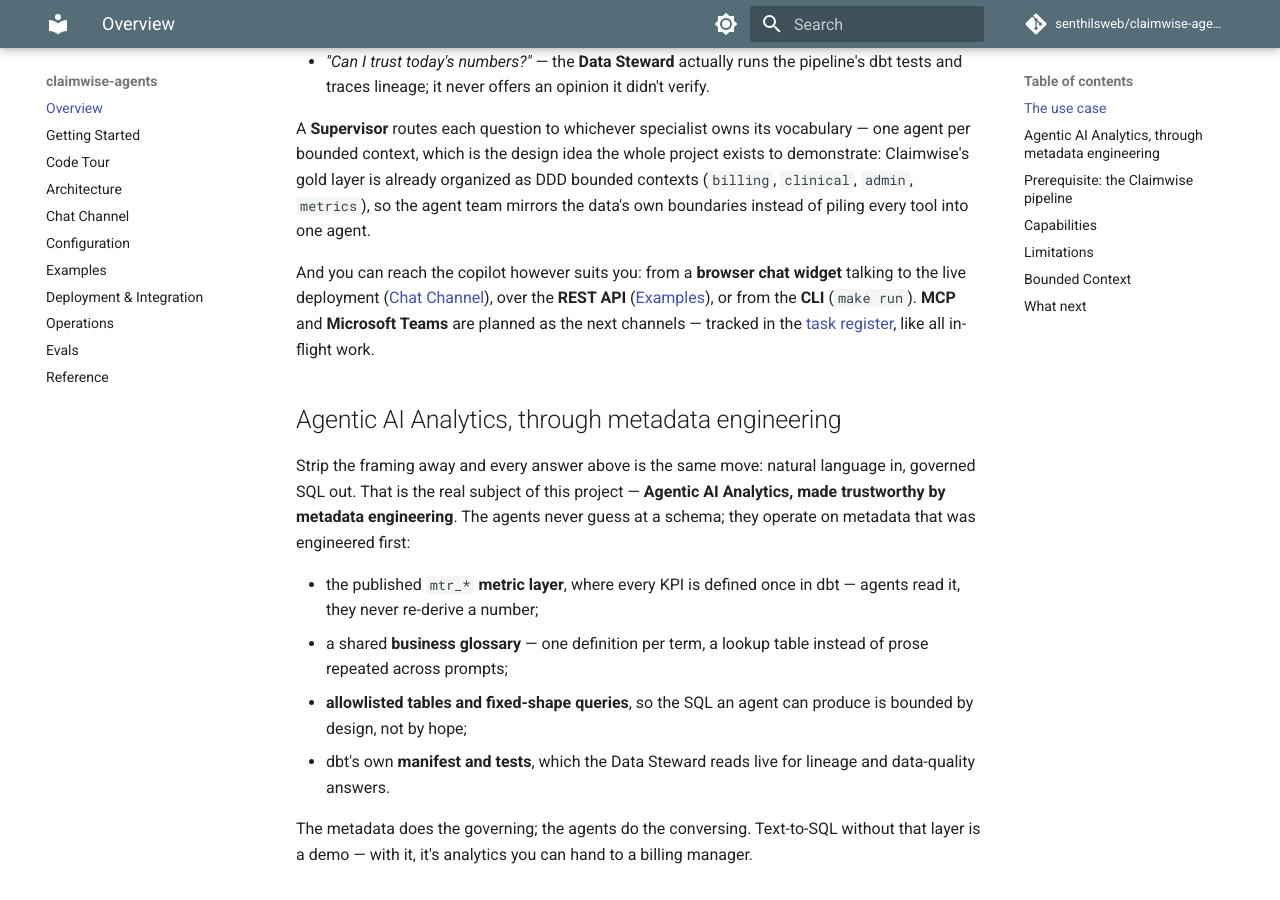
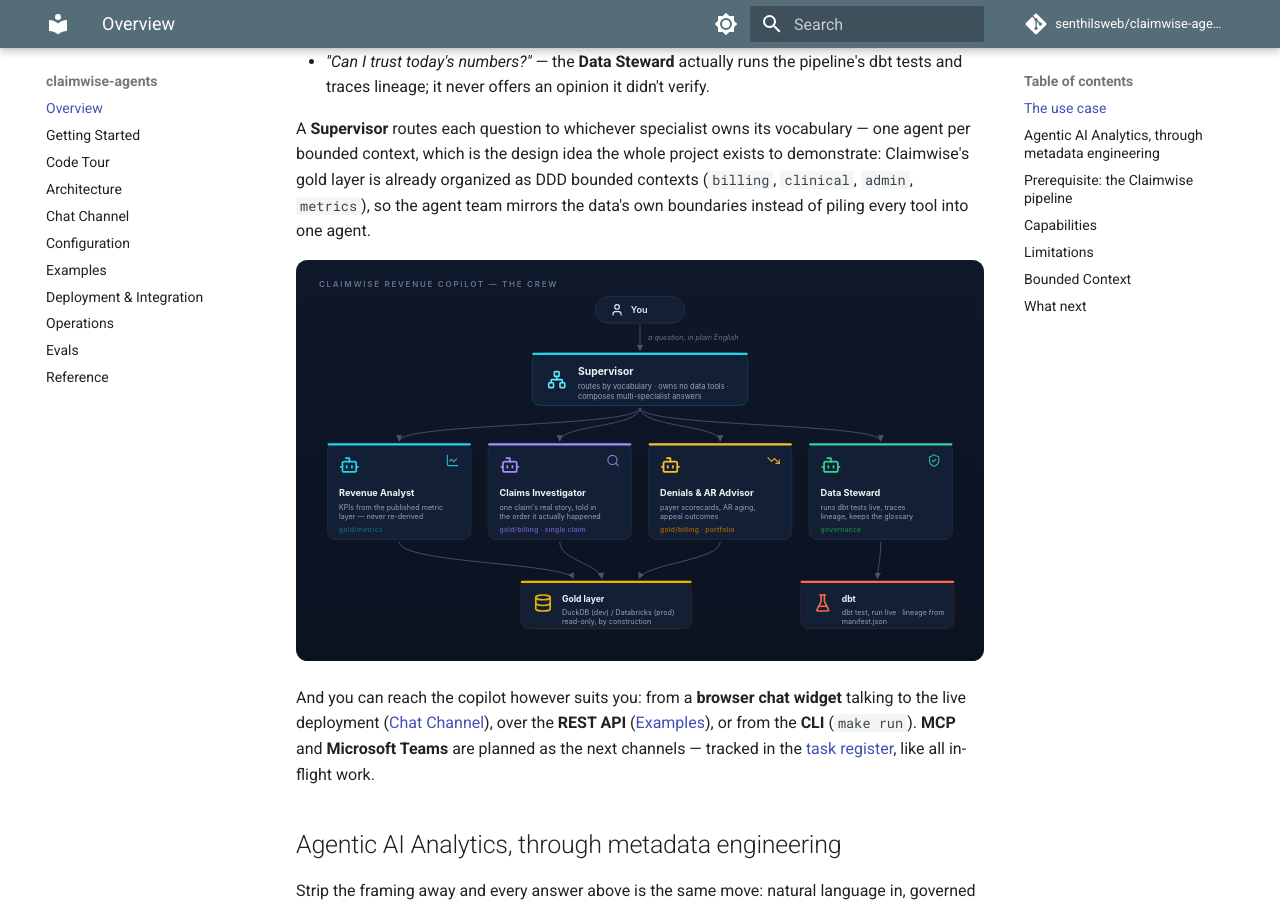
Before and after one commit to senthilsweb/claimwise-agents, an MkDocs documentation site: the page built from docs/index.md, in a window 1280 px wide and 900 px high, scrolled down 849 px. Built offline with MkDocs 1.6.1 and Material for MkDocs 9.7.7, drawn with Linux system fonts in a browser that asks for light colours; comment, search, counter and statistics services are not loaded.

Commit message:
Overview: hand-crafted SVG crew diagram with color-coded bot icons
What mermaid couldn't do (Material sanitizes icon labels), a
self-contained SVG can: dark-navy panel, Lucide-style stroke icons,
one accent color per specialist (cyan analyst, violet investigator,
amber advisor, emerald steward) each with a role badge, supervisor,
gold layer, and dbt. Embedded where the story introduces the crew.

Co-Authored-By: Claude Fable 5 <noreply@anthropic.com>
Claude-Session: https://claude.ai/code/session_014vEt7yCiZkcefMparxpTB2

```diff
--- a/docs/index.md
+++ b/docs/index.md
@@ -46,6 +46,8 @@ whole project exists to demonstrate: Claimwise's gold layer is already
 organized as DDD bounded contexts (`billing`, `clinical`, `admin`,
 `metrics`), so the agent team mirrors the data's own boundaries instead
 of piling every tool into one agent.
+
+![The Revenue Copilot crew — one Supervisor routing to four color-coded specialist agents over the gold layer](assets/agent-crew.svg)
 
 And you can reach the copilot however suits you: from a **browser chat
 widget** talking to the live deployment ([Chat Channel](chat-channel.md)),
```
Also changed, not shown: docs/assets/agent-crew.svg (added).
